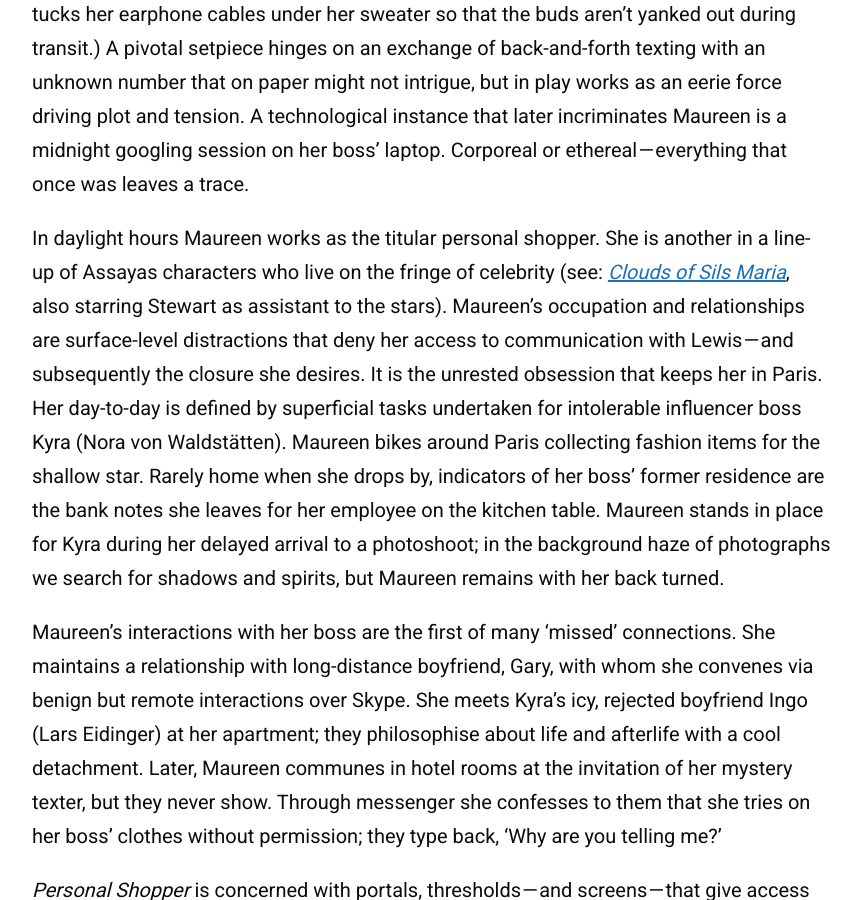
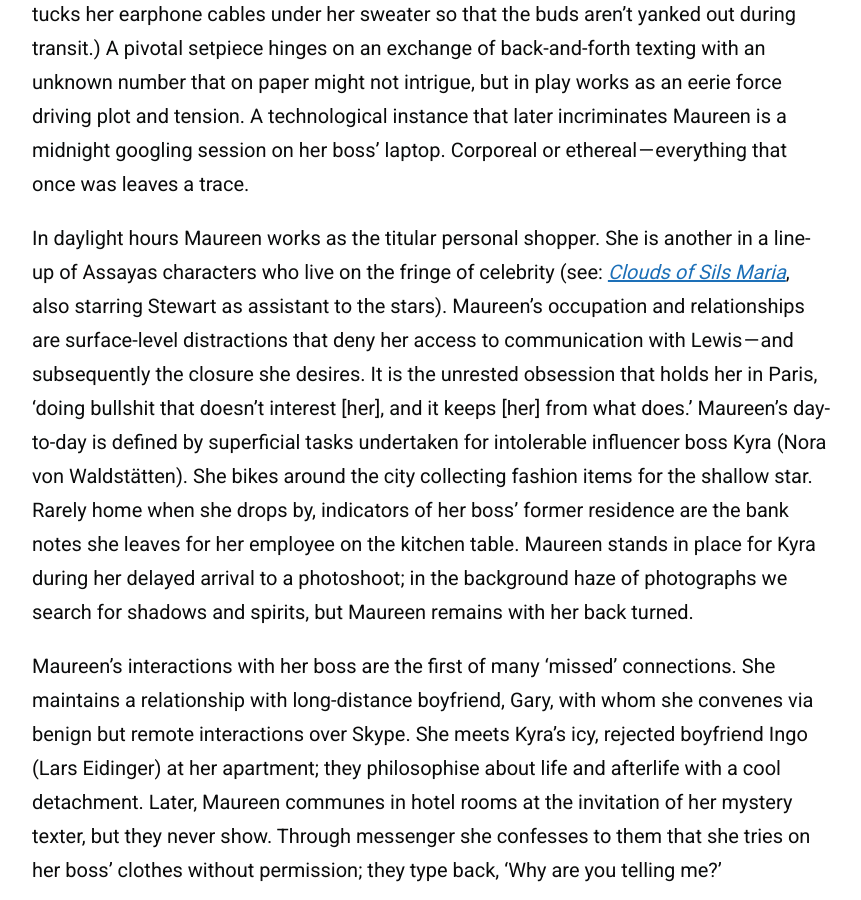
Before and after one commit to zoeurl/zoedowney.github.io, a Jekyll site: the page built from _posts/2023-12-08-personal-shopper.md, in a window 1280 px wide and 900 px high, scrolled down 1308 px. Shown: the whole window, without its empty margins (208-1069 px from the left). Built offline with Jekyll 4.4.1, drawn with Linux system fonts in a browser that asks for light colours.

Commit message:
Update 2023-12-08-personal-shopper.md

```diff
--- a/_posts/2023-12-08-personal-shopper.md
+++ b/_posts/2023-12-08-personal-shopper.md
@@ -14,7 +14,7 @@
 
 I’m a fan of media that abides by current technological habits. Maureen orders a Klint [book](https://www.amazon.co.uk/Hilma-Af-Klint-David-Lomas/dp/3775734899/ref=sr_1_1?crid=3EECI1DAZPFCG&keywords=hilma+af+klint+a+pioneer+of+abstraction&qid=1700658419&sprefix=hilma+af+klint+a+pioneer+of+abstraction%2Caps%2C99&sr=8-1) online and is pictured watching YouTube videos about the artist on the métro. (She tucks her earphone cables under her sweater so that the buds aren't yanked out during transit.) A pivotal setpiece hinges on an exchange of back-and-forth texting with an unknown number that on paper might not intrigue, but in play works as an eerie force driving plot and tension. A technological instance that later incriminates Maureen is a midnight googling session on her boss’ laptop. Corporeal or ethereal — everything that once was leaves a trace.
 
-In daylight hours Maureen works as the titular personal shopper. She is another in a line-up of Assayas characters who live on the fringe of celebrity (see: [_Clouds of Sils Maria_](https://www.theguardian.com/film/2015/may/17/clouds-of-sils-maria-review-juliette-binoche), also starring Stewart as assistant to the stars). Maureen’s occupation and relationships are surface-level distractions that deny her access to communication with Lewis — and subsequently the closure she desires. It is the unrested obsession that keeps her in Paris. Her day-to-day is defined by superficial tasks undertaken for intolerable influencer boss Kyra (Nora von Waldstätten). Maureen bikes around Paris collecting fashion items for the shallow star. Rarely home when she drops by, indicators of her boss’ former residence are the bank notes she leaves for her employee on the kitchen table. Maureen stands in place for Kyra during her delayed arrival to a photoshoot; in the background haze of photographs we search for shadows and spirits, but Maureen remains with her back turned.
+In daylight hours Maureen works as the titular personal shopper. She is another in a line-up of Assayas characters who live on the fringe of celebrity (see: [_Clouds of Sils Maria_](https://www.theguardian.com/film/2015/may/17/clouds-of-sils-maria-review-juliette-binoche), also starring Stewart as assistant to the stars). Maureen’s occupation and relationships are surface-level distractions that deny her access to communication with Lewis — and subsequently the closure she desires. It is the unrested obsession that holds her in Paris, 'doing bullshit that doesn't interest [her], and it keeps [her] from what does.' Maureen's day-to-day is defined by superficial tasks undertaken for intolerable influencer boss Kyra (Nora von Waldstätten). She bikes around the city collecting fashion items for the shallow star. Rarely home when she drops by, indicators of her boss’ former residence are the bank notes she leaves for her employee on the kitchen table. Maureen stands in place for Kyra during her delayed arrival to a photoshoot; in the background haze of photographs we search for shadows and spirits, but Maureen remains with her back turned.
 
 Maureen’s interactions with her boss are the first of many ‘missed’ connections. She maintains a relationship with long-distance boyfriend, Gary, with whom she convenes via benign but remote interactions over Skype. She meets Kyra’s icy, rejected boyfriend Ingo (Lars Eidinger) at her apartment; they philosophise about life and afterlife with a cool detachment. Later, Maureen communes in hotel rooms at the invitation of her mystery texter, but they never show. Through messenger she confesses to them that she tries on her boss’ clothes without permission; they type back, ‘Why are you telling me?’
 
```
